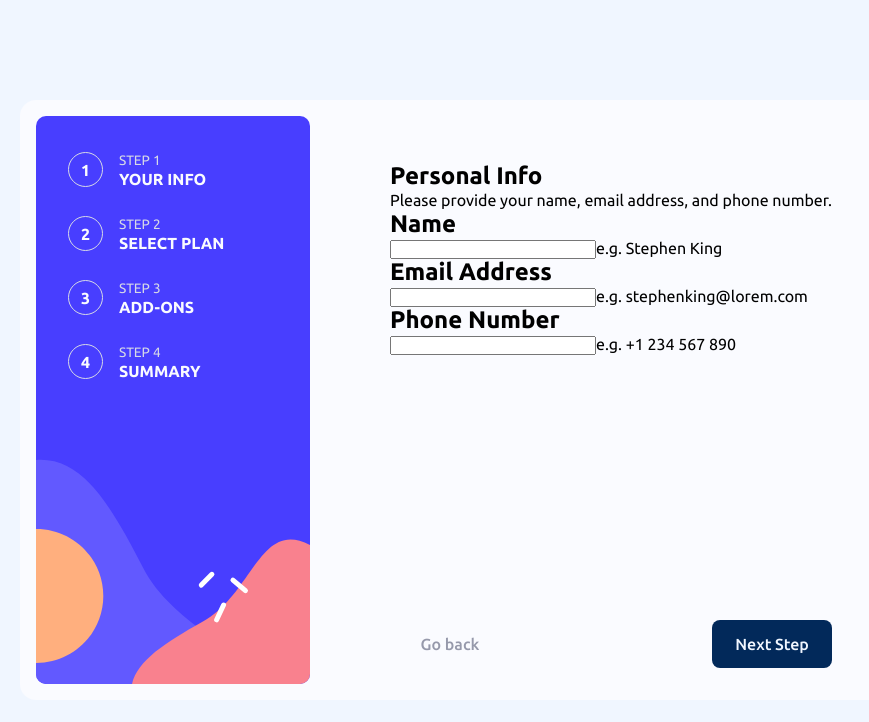
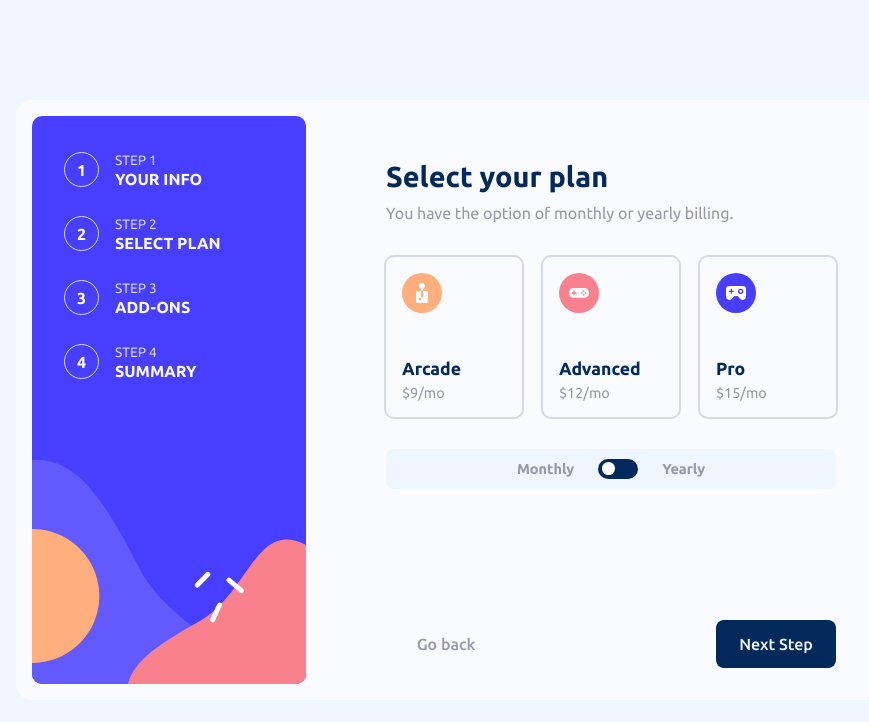
Before and after one commit to HeroldKiraly/multi-step-form-main, a React (Vite) app: page / in a window 1280 px wide. Shown: the top 722 px of the page, without its empty margins (166-1035 px from the left). Built offline with nearby package versions, Linux system fonts and the light colour scheme.

Commit message:
Added Plans Section

```diff
--- a/src/components/Form.jsx
+++ b/src/components/Form.jsx
@@ -54,8 +54,8 @@ const Form = () => {
                     </div>
                 </aside>
                 <section>
-                    <Info />
-                    {/* <Plan /> */}
+                    {/* <Info /> */}
+                    <Plan />
                     {/* <Addons /> */}
                     {/* <Summary /> */}
                 </section>
--- a/src/components/Info.jsx
+++ b/src/components/Info.jsx
@@ -3,33 +3,45 @@ import React from 'react';
 const Info = () => {
     return (
         <>
-            <div className="content">
-                <h1>Personal Info</h1>
-                <p>
+            <div className="info-content">
+                <h1 className="heading">Personal Info</h1>
+                <p className="subheading">
                     Please provide your name, email address, and phone number.
                 </p>
 
+                <div className="input-labels">
                     <h2>
                         Name
                     </h2>
-                <input></input>
-                e.g. Stephen King
+                    <h2 className="required-label">
+                        This field is required
+                    </h2>
+                </div>
+                <input placeholder="e.g. Stephen King"></input>
 
+                <div className="input-labels">
                     <h2>
                         Email Address
                     </h2>
-                <input></input>
-                e.g. stephenking@lorem.com
+                    <h2 className="required-label">
+                        This field is required
+                    </h2>
+                </div>
+                <input placeholder="e.g. stephenking@lorem.com"></input>
 
+                <div className="input-labels">
                     <h2>
                         Phone Number
                     </h2>
-                <input></input>
-                e.g. +1 234 567 890
+                    <h2 className="required-label">
+                        This field is required
+                    </h2>
+                </div>
+                <input placeholder="e.g. +1 234 567 890"></input>
             </div>
 
             <div className="buttons-container">
-                <button className="back-button">
+                <button className="back-button button-hidden" disabled>
                     Go back
                 </button>
                 <button className="next-button">
--- a/src/components/Plan.jsx
+++ b/src/components/Plan.jsx
@@ -3,25 +3,70 @@ import React from 'react';
 const Plan = () => {
     return (
         <>
-            <h1>Plan</h1>
+            <div className="plan-content">
+                <h1 className="heading">Select your plan</h1>
+                <p className="subheading">
+                    You have the option of monthly or yearly billing.
+                </p>
+                <div className="selection-container">
+                    <button>
+                        <img src="./src/assets/images/icon-arcade.svg"></img>
+                        <div className="button-text">
+                            <h2>
+                                Arcade
+                            </h2>
+                            <span>
+                                $9/mo
+                            </span>
+                        </div>
+                    </button>
+                    <button>
+                        <img src="./src/assets/images/icon-advanced.svg"></img>
+                        <div className="button-text">
+                            <h2>
+                                Advanced
+                            </h2>
+                            <span>
+                                $12/mo
+                            </span>
+                        </div>
+                    </button>
+                    <button>
+                        <img src="./src/assets/images/icon-pro.svg"></img>
+                        <div className="button-text">
+                            <h2>
+                                Pro
+                            </h2>
+                            <span>
+                                $15/mo
+                            </span>
+                        </div>
+                    </button>
+                </div>
+                <div className="switch-container">
+                    <h2>
+                        Monthly
+                    </h2>
+                    <label className="switch">
+                        <input type="checkbox"></input>
+                        <span className="slider round"></span>
+                    </label>
+                    <h2>
+                        Yearly
+                    </h2>
+                </div>
 
-            Select your plan
-            You have the option of monthly or yearly billing.
+            </div>
 
-            Arcade
-            $9/mo
+            <div className="buttons-container">
+                <button className="back-button" disabled>
+                    Go back
+                </button>
+                <button className="next-button">
+                    Next Step
+                </button>
+            </div>
 
-            Advanced
-            $12/mo
-
-            Pro
-            $15/mo
-
-            Monthly
-            Yearly
-
-            Go Back
-            Next Step
         </>
     );
 };
--- a/src/index.css
+++ b/src/index.css
@@ -4,7 +4,7 @@
   font-family: 'Ubuntu', sans-serif;
   font-size: 16px;
   line-height: 24px;
-  font-weight: 400;
+  /* font-weight: 400; */
 
   color-scheme: light dark;
   color: black;
@@ -62,8 +62,20 @@ section {
   display: flex;
   flex-direction: column;
   justify-content: space-between;
+  width: 450px;
   height: fill;
   margin: 3rem 5rem 1rem 5rem;
+}
+
+.heading {
+  font-size: 1.8rem;
+  margin-bottom: 0.8rem;
+  color: var(--marine-blue);
+}
+
+.subheading {
+  color: var(--cool-gray);
+  /* margin: 2rem, 0, 2rem, 0; */
 }
 
 /* Buttons Start*/
@@ -72,6 +84,7 @@ section {
   display: flex;
   justify-content: space-between;
 }
+
 .buttons-container > button {
   font-weight: 500;
   height: 3rem;
@@ -79,18 +92,29 @@ section {
   font-size: 1rem;
   border-radius: 0.5rem;
 }
+
 .buttons-container > button:hover {
   cursor: pointer;
 }
+
 .back-button {
   color: var(--cool-gray);
   border: none;
   background-color: inherit;
 }
+
+.back-button:hover {
+  color: var(--marine-blue);
+}
+
 .next-button {
   color: var(--magnolia);
   background-color: var(--marine-blue);
   border: none;
+}
+
+.button-hidden {
+  visibility: hidden;
 }
 
 /* Buttons End */
@@ -142,3 +166,155 @@ section {
 }
 
 /* Form CSS End */
+
+/* Info CSS Start */
+
+.info-content > input {
+  height: 2.7rem;
+  width: 100%;
+  border-radius: 0.5rem;
+  background-color: inherit;
+  outline: 1.8px solid var(--light-gray);
+  border: none;
+  padding: 1rem;
+  font-size: 1.2rem;
+  color: var(--marine-blue);
+}
+
+.info-content > input:focus {
+  outline: 1.8px solid var(--purplish-blue);
+}
+
+.info-content > input:invalid {
+  outline: 1.8px solid var(--strawberry-red);
+}
+
+.input-labels {
+  display: flex;
+  flex-direction: row;
+  justify-content: space-between;
+  font-size: 0.6rem;
+  color: var(--marine-blue);
+  margin-top: 2rem;
+}
+
+.required-label {
+  color: var(--strawberry-red);
+}
+
+/* Info CSS End */
+
+/* Plan CSS Start */
+
+.selection-container {
+  margin-top: 2rem;
+  display: flex;
+  flex-direction: row;
+  justify-content: space-between;
+}
+
+.selection-container > button {
+  display: flex;
+  flex-direction: column;
+  justify-content: space-between;
+  border-radius: 0.5rem;
+  border: none;
+  outline: 2px solid var(--light-gray);
+  padding: 1rem;
+  height: 10rem;
+  width: 8.5rem;
+  background-color: var(--alabaster);
+}
+
+.selection-container > button:hover {
+  cursor: pointer;
+  outline: 2px solid var(--purplish-blue);
+}
+
+.button-text {
+  text-align: left;
+}
+
+.button-text > h2 {
+  font-size: 1.1rem;
+  margin-bottom: 0.4rem;
+  color: var(--marine-blue);
+}
+
+.button-text > span {
+  font-size: 0.9rem;
+  color: var(--cool-gray);
+}
+
+.switch-container {
+  margin-top: 2rem;
+  display: flex;
+  justify-content: center;
+  align-items: center;
+  background-color: var(--magnolia);
+  border-radius: 0.5rem;
+  height: 2.5rem;
+  font-size: 0.6rem;
+}
+
+.switch-container > h2 {
+  margin: 0rem 1.5rem 0rem 1.5rem;
+  color: var(--cool-gray);
+}
+
+.switch {
+  position: relative;
+  display: inline-block;
+  width: 2.5rem;
+  height: 1.25rem;
+}
+
+.switch input {
+  opacity: 0;
+  width: 0;
+  height: 0;
+}
+
+.slider {
+  position: absolute;
+  cursor: pointer;
+  top: 0;
+  left: 0;
+  right: 0;
+  bottom: 0;
+  background-color: var(--marine-blue);
+  -webkit-transition: .4s;
+  transition: .4s;
+}
+
+.slider:before {
+  position: absolute;
+  content: "";
+  height: 0.80rem;
+  width: .80rem;
+  left: .25rem;
+  bottom: .25rem;
+  background-color: white;
+  -webkit-transition: .4s;
+  transition: .4s;
+}
+
+input:focus + .slider {
+  box-shadow: 0 0 1px #2196F3;
+}
+
+input:checked + .slider:before {
+  -webkit-transform: translateX(1.25rem);
+  -ms-transform: translateX(1.25rem);
+  transform: translateX(1.25rem);
+}
+
+.slider.round {
+  border-radius: 34px;
+}
+
+.slider.round:before {
+  border-radius: 50%;
+}
+
+/* Plan CSS End */
```
Lines whose indentation alone changed are shown as unchanged.
